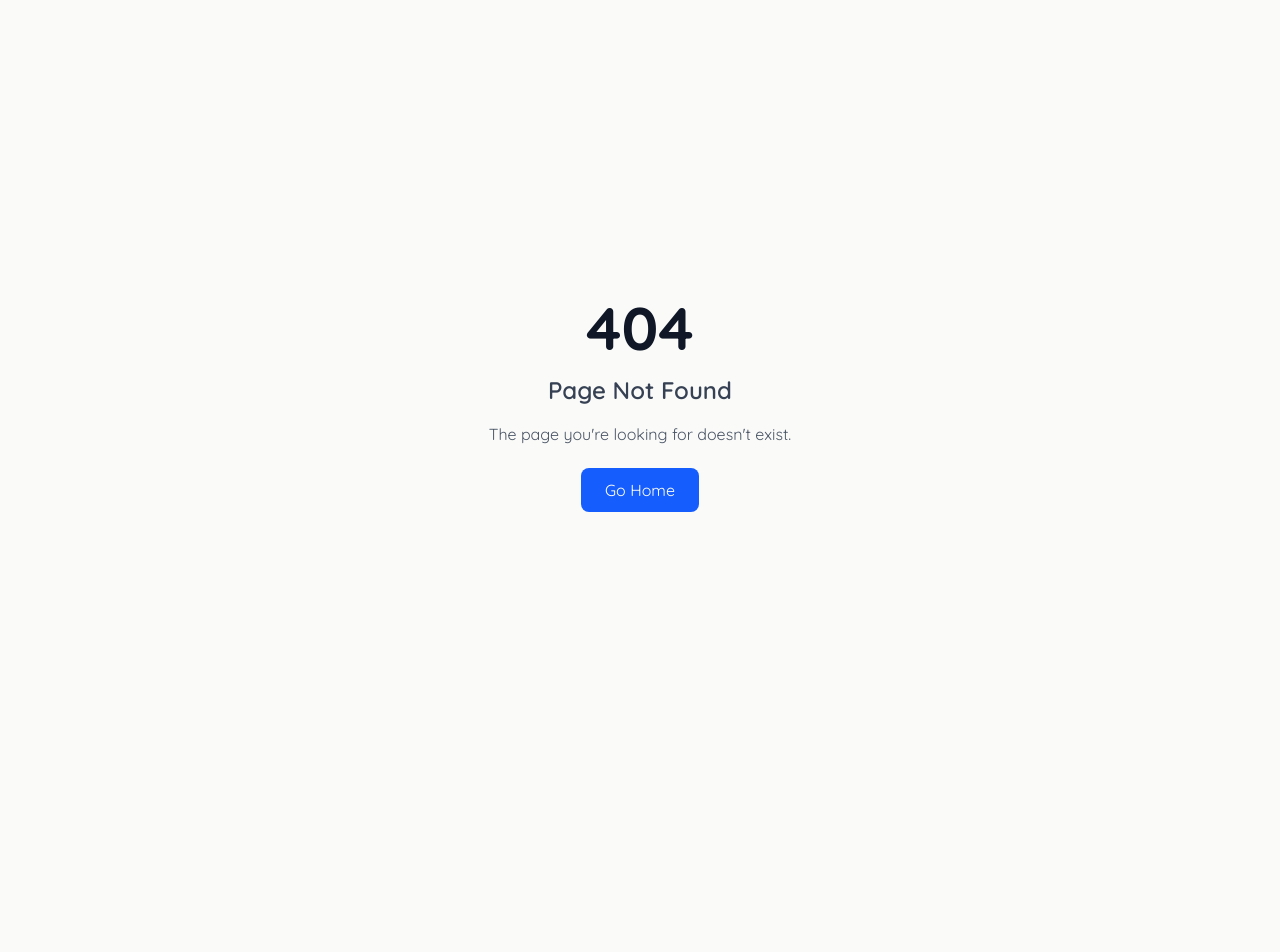
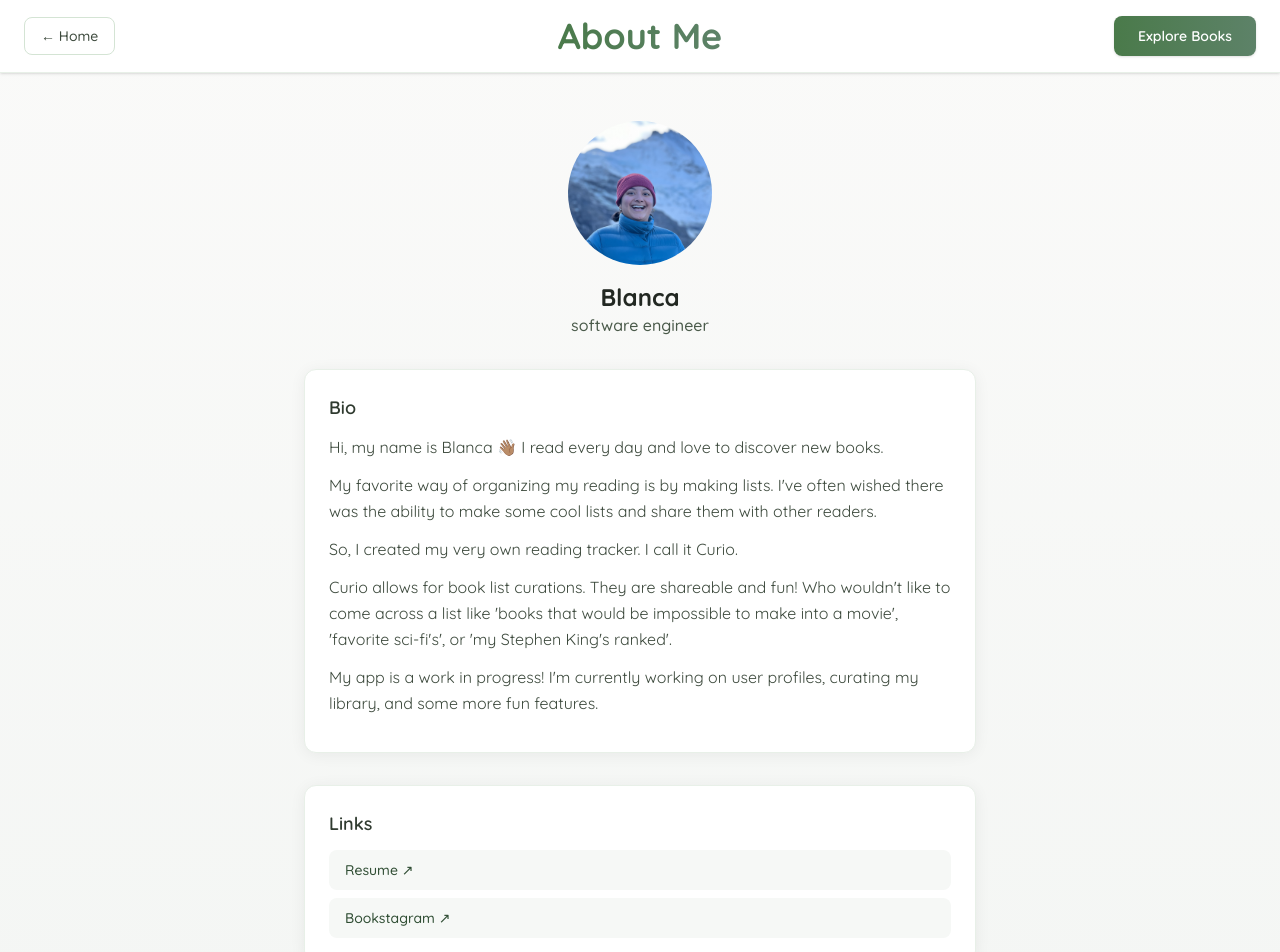
Before and after one commit to blancasnz/personal-book-tracker, a Next.js app in the folder frontend/: page /about in a window 1280 px wide. Before the commit this address had no page. Shown: the top 952 px of the page. Before the commit the page ends 800 px from the top, so only its background shows below. Built offline with nearby package versions, Linux system fonts and the light colour scheme.

Commit message:
added an about me page

```diff
--- /dev/null
+++ b/frontend/app/about/page.tsx
@@ -0,0 +1,101 @@
+import Link from "next/link";
+
+export default function AboutPage() {
+  return (
+    <main className="min-h-screen gradient-soft">
+      {/* Header */}
+      <div className="bg-white border-b border-primary-100 shadow-sm">
+        <div className="container mx-auto px-6 py-4">
+          <div className="flex items-center justify-between relative">
+            {/* Back to Home - Left */}
+            <Link
+              href="/"
+              className="px-4 py-2 bg-white border border-primary-200 text-pine-700 hover:bg-primary-50 rounded-lg transition-colors text-sm font-medium"
+            >
+              ← Home
+            </Link>
+
+            {/* Title - Center */}
+            <div className="absolute left-1/2 transform -translate-x-1/2">
+              <h1 className="text-4xl font-bold bg-gradient-to-r from-primary-600 to-secondary-500 bg-clip-text text-transparent">
+                About Me
+              </h1>
+            </div>
+
+            {/* Explore Books - Right */}
+            <Link
+              href="/search"
+              className="px-6 py-2.5 bg-gradient-to-r from-primary-600 to-secondary-500 text-white hover:from-primary-700 hover:to-secondary-600 rounded-lg transition-all text-sm font-semibold shadow-sm"
+            >
+              Explore Books
+            </Link>
+          </div>
+        </div>
+      </div>
+
+      {/* Content */}
+      <div className="container mx-auto px-4 py-12">
+        <div className="max-w-2xl mx-auto space-y-8">
+          {/* Photo + Name */}
+          <div className="flex flex-col items-center">
+            <img
+              src="/profile.jpg"
+              alt="Blanca"
+              className="w-36 h-36 rounded-full object-cover mb-4"
+            />
+            <h2 className="text-2xl font-bold text-pine-900">Blanca</h2>
+            <p className="text-pine-600 font-medium">software engineer</p>
+          </div>
+
+          {/* Bio */}
+          <div className="bg-white rounded-xl shadow-card p-6 border border-primary-100">
+            <h3 className="text-lg font-semibold text-pine-800 mb-3">Bio</h3>
+            <p className="text-pine-700 leading-relaxed mb-3">
+              Hi, my name is Blanca 👋🏽  I read every day and love to discover new books. </p>
+
+              <p className="text-pine-700 leading-relaxed mb-3">My favorite way of organizing my reading is by making lists. I've often
+              wished there was the ability to make some cool lists and share
+              them with other readers. </p>
+
+              <p className="text-pine-700 leading-relaxed mb-3">So, I created my very
+              own reading tracker. I call it Curio. </p>
+
+              <p className="text-pine-700 leading-relaxed mb-3">Curio allows for book list
+              curations. They are shareable and fun! Who wouldn't like to come
+              across a list like 'books that would be impossible to make into a
+              movie', 'favorite sci-fi's', or 'my
+              Stephen King's ranked'. </p>
+
+              <p className="text-pine-700 leading-relaxed mb-3">My app is a work in progress! I'm
+              currently working on user profiles, curating my library, and some
+              more fun features.
+              </p>
+          </div>
+
+          {/* Links */}
+          <div className="bg-white rounded-xl shadow-card p-6 border border-primary-100">
+            <h3 className="text-lg font-semibold text-pine-800 mb-3">Links</h3>
+            <div className="space-y-2">
+              <a
+                href="https://example.com/resume"
+                target="_blank"
+                rel="noopener noreferrer"
+                className="block px-4 py-2.5 rounded-lg bg-primary-50 hover:bg-primary-100 text-primary-800 text-sm font-medium transition-colors"
+              >
+                Resume ↗
+              </a>
+              <a
+                href="https://instagram.com/blancasbookshelf"
+                target="_blank"
+                rel="noopener noreferrer"
+                className="block px-4 py-2.5 rounded-lg bg-primary-50 hover:bg-primary-100 text-primary-800 text-sm font-medium transition-colors"
+              >
+                Bookstagram ↗
+              </a>
+            </div>
+          </div>
+        </div>
+      </div>
+    </main>
+  );
+}
--- a/frontend/app/lists/page.tsx
+++ b/frontend/app/lists/page.tsx
@@ -78,8 +78,12 @@ function ListsPageContent() {
       <div className="bg-white border-b border-primary-100 shadow-sm">
         <div className="container mx-auto px-6 py-4">
           <div className="flex items-center justify-between">
-            {/* Empty spacer for balance - Left */}
-            <div className="w-40"></div>
+            <Link
+              href="/"
+              className="px-4 py-2 bg-white border border-primary-200 text-pine-700 hover:bg-primary-50 rounded-lg transition-colors text-sm font-medium"
+            >
+              ← Home
+            </Link>
 
             {/* Title - Center */}
             <div className="absolute left-1/2 transform -translate-x-1/2">
--- a/frontend/app/page.tsx
+++ b/frontend/app/page.tsx
@@ -56,6 +56,16 @@ export default function Home() {
               )}
             </div>
           </div>
+
+          {/* About Link */}
+          <p className="text-center text-lg text-pine-800 mt-8">
+            <Link
+              href="/about"
+              className="text-primary-600 hover:text-primary-700 underline decoration-2 underline-offset-4 transition-colors"
+            >
+              About the developer
+            </Link>
+          </p>
         </div>
       </div>
     </main>
--- a/frontend/app/search/page.tsx
+++ b/frontend/app/search/page.tsx
@@ -41,8 +41,12 @@ export default function SearchPage() {
       <div className="bg-white border-b border-primary-100 shadow-sm">
         <div className="container mx-auto px-6 py-4">
           <div className="flex items-center justify-between relative">
-            {/* Empty spacer for balance */}
-            <div className="w-40"></div>
+            <Link
+              href="/"
+              className="px-4 py-2 bg-white border border-primary-200 text-pine-700 hover:bg-primary-50 rounded-lg transition-colors text-sm font-medium"
+            >
+              ← Home
+            </Link>
 
             {/* Title - Center */}
             <Link
```
Also changed, not shown: frontend/public/profile.jpg (added).
